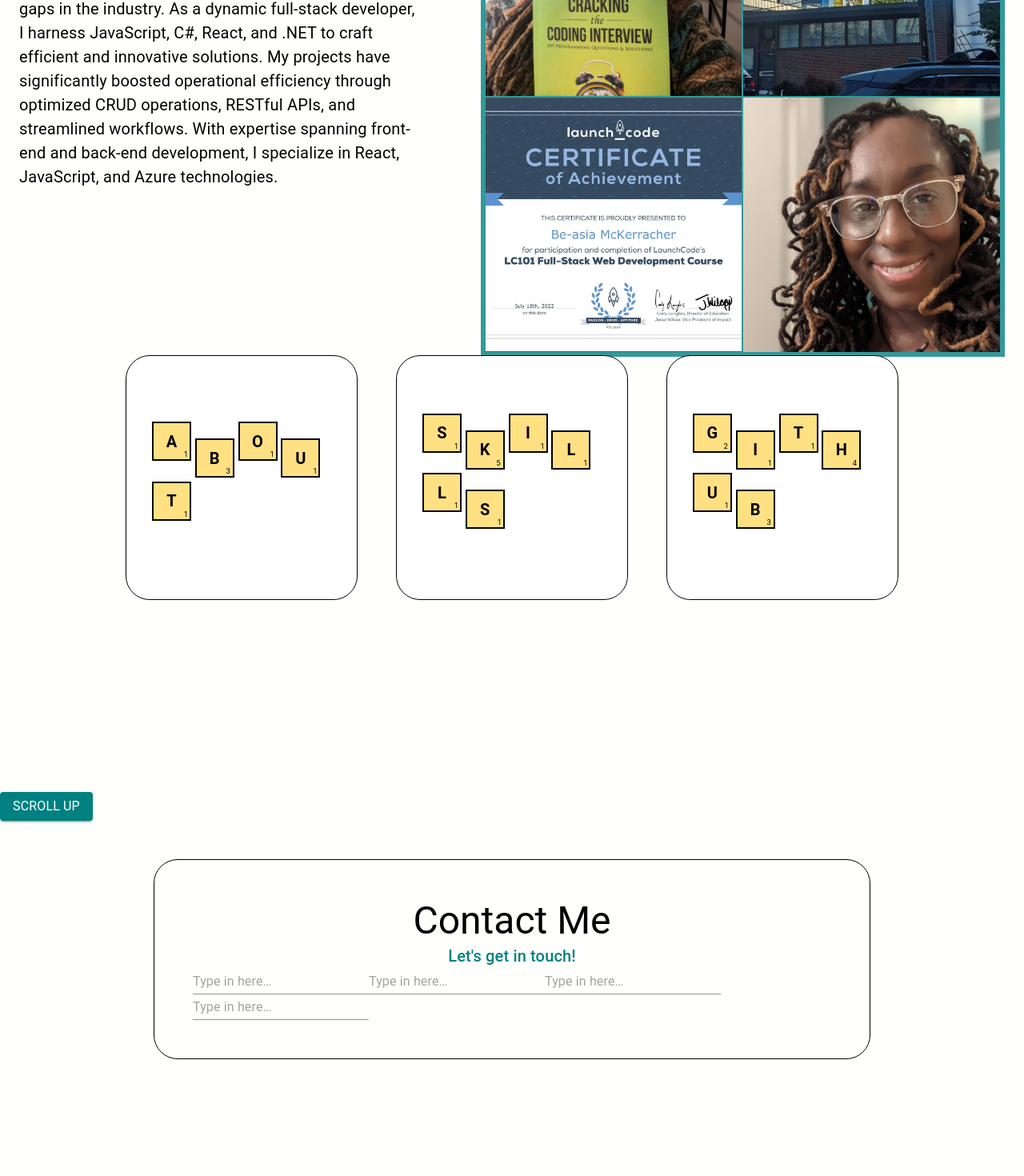
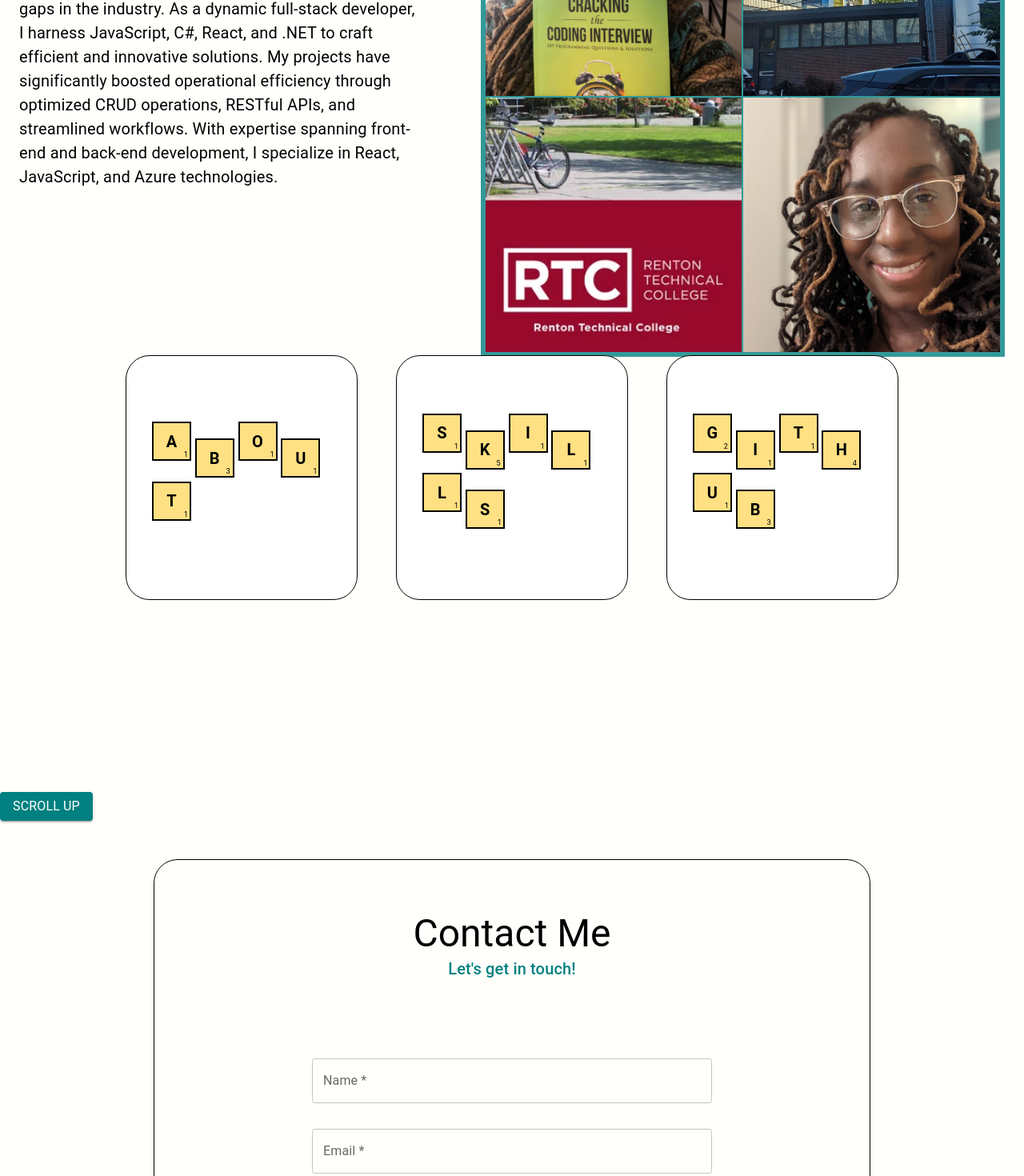
Before and after one commit to amerigirl/website, a React (Create React App) app: page / in a window 1280 px wide. Shown: the part 460-1930 px from the top of the page at 80% size. Before the commit the page ends 1832 px from the top, so only its background shows below. Built offline with nearby package versions, Linux system fonts and the light colour scheme.

Commit message:
working out the contact form

```diff
--- a/src/AboutImageData.js
+++ b/src/AboutImageData.js
@@ -9,12 +9,12 @@ export const aboutImageData = [
     title: "Seattle",
   },
  {
-    img: "../cert.jpg",
-    title: "MeAndGrogu",
+    img: "../renton.png",
+    title: "Renton Technical College",
   },
   {
     img: "../mePic.jpg",
-    title: "lets code",
+    title: "Be-Asia",
   },
 
 
--- a/src/Components/ContactForm/ContactForm.jsx
+++ b/src/Components/ContactForm/ContactForm.jsx
@@ -1,6 +1,5 @@
-import React from 'react';
-import { Box, Typography, Input } from '@mui/material';
-
+import React from "react";
+import { Box, Typography, TextField } from "@mui/material";
 
 const ContactForm = () => {
   return (
@@ -12,20 +11,46 @@ const ContactForm = () => {
         borderRadius: "30px",
       }}
     >
-      <Box id="contact" sx={{ textAlign: "center" }}>
+      <Box id="contact" sx={{ textAlign: "center", marginTop:'1rem' }}>
         <Typography variant="h3">Contact Me</Typography>
         <Typography variant="h6" sx={{ color: "primary.main" }}>
           Let's get in touch!
         </Typography>
       </Box>
-      <Box>
-        <Input placeholder="Type in here…" variant="outlined" />
-        <Input placeholder="Type in here…" variant="solid" />
-        <Input placeholder="Type in here…" variant="solid" />
-        <Input placeholder="Type in here…" variant="solid" />
+
+      <Box
+        sx={{
+          display: "grid",
+          gap: "2rem",
+          marginTop: "2rem",
+          padding: "2rem",
+          maxWidth: "500px",
+          margin: "0 auto",
+        }}
+      >
+        <Box
+          sx={{
+            display: "grid",
+            gridTemplateColumns: "1fr 1fr",
+            gap: "1rem",
+            marginTop:"2rem"
+          }}
+        >
+        </Box>
+                  <TextField label="Name *" variant="outlined" fullWidth />
+
+        <TextField label="Email *" variant="outlined" fullWidth />
+
+        <TextField
+          label="Message..."
+          variant="outlined"
+          multiline
+          rows={6}
+          fullWidth
+        />
       </Box>
     </Box>
   );
-}
+};
 
-export default ContactForm
+export default ContactForm;
```
Also changed, not shown: public/renton.png (added).
